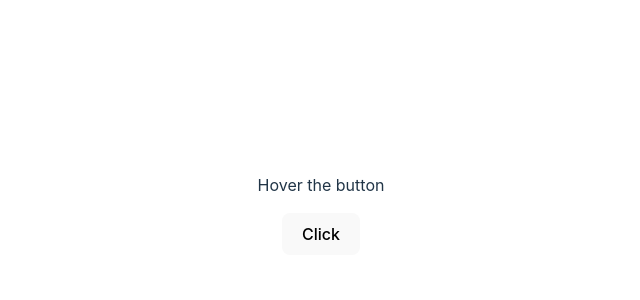
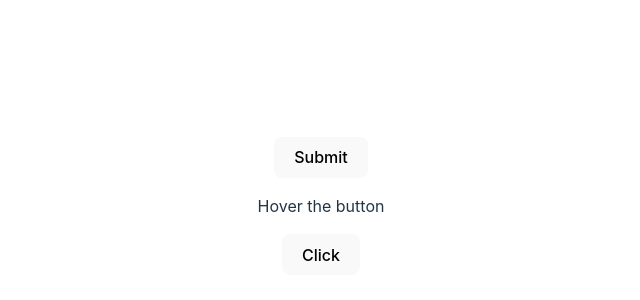
Before and after one commit to Shessire/Web-Dev-Practice, a React (Vite) app in the folder react-practice/: page / in a window 1280 px wide. Shown: the part 194-494 px from the top of the page, without its empty margins (319-959 px from the left). Built offline with nearby package versions, Linux system fonts and the light colour scheme.

Commit message:
Event Object

```diff
--- a/react-practice/src/App.jsx
+++ b/react-practice/src/App.jsx
@@ -9,6 +9,7 @@
 import ShoppingList from './ShoppingList'
 import PropertyList from './PropertyList'
 import Clicker from './Clicker'
+import Form from './Form'
 
 const data = [
   {id: 1,item: 'eggs', quantity: 12, completed: false},
@@ -30,6 +31,7 @@
 
   return (
     <>
+      <Form />
       <Clicker />
       {/* <PropertyList properties={properties} /> */}
       {/* <ShoppingList items={data}/> */}
--- /dev/null
+++ b/react-practice/src/Form.jsx
@@ -0,0 +1,13 @@
+function handleFormSubmit (e) {
+    e.preventDefault();
+}
+
+function Form () {
+    return (
+        <form onSubmit={handleFormSubmit}>
+            <button>Submit</button>
+        </form>
+    )
+}
+
+export default Form;
```
